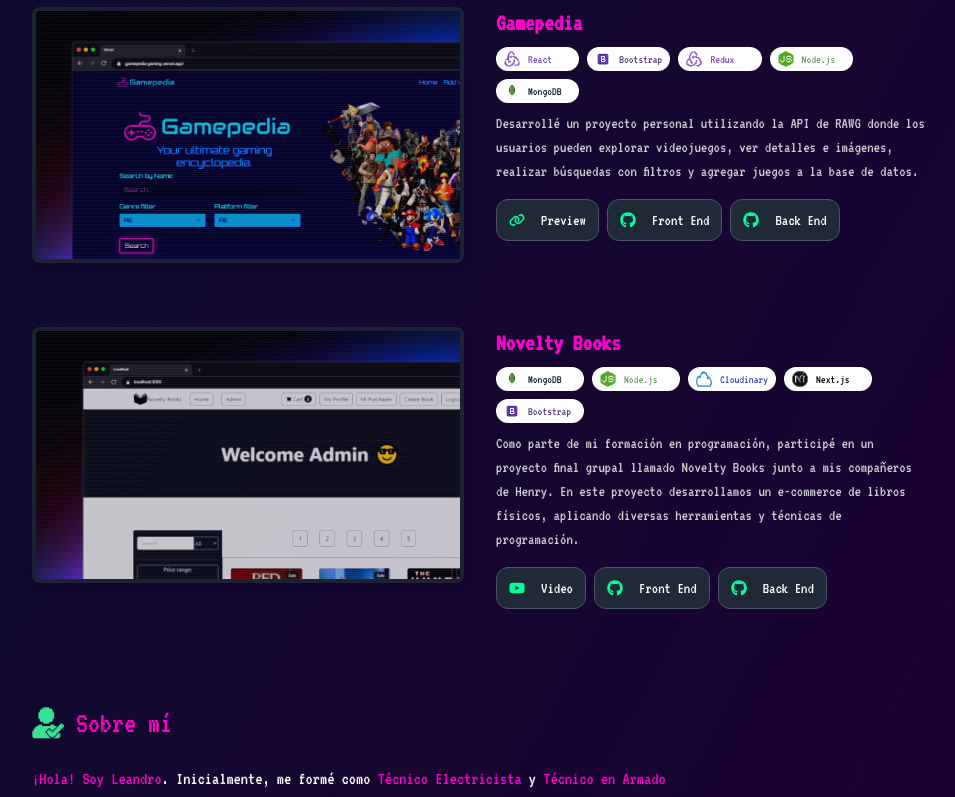
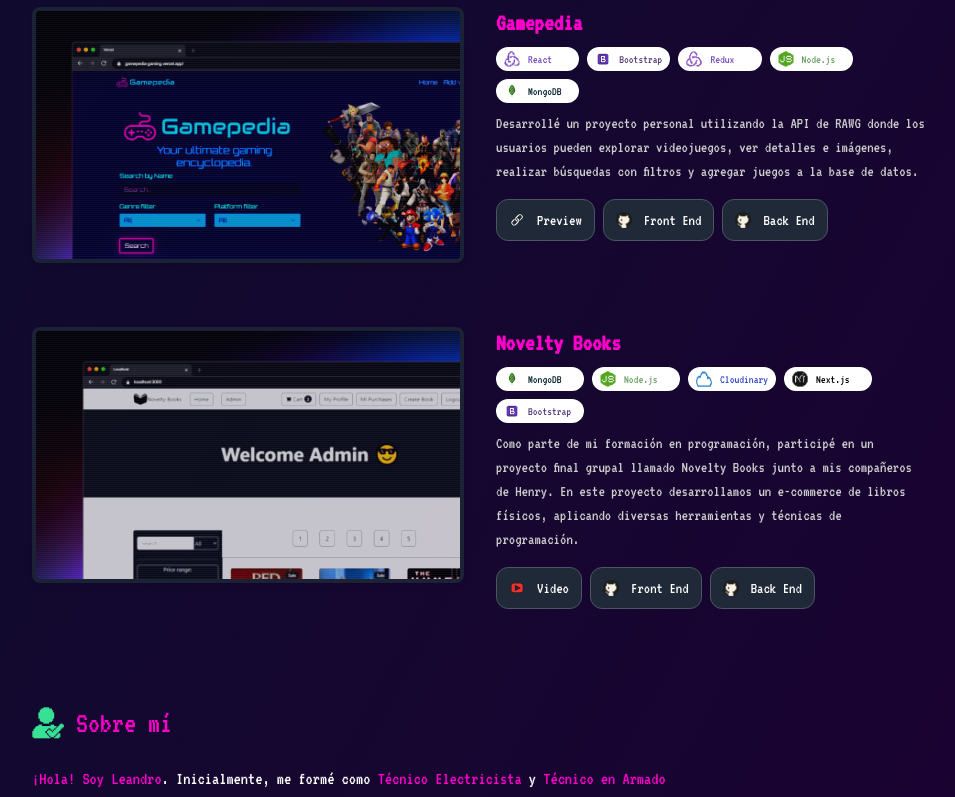
Before and after one commit to LeandroLicata/web-portfolio, a Next.js app: page / in a window 1280 px wide. Shown: the part 999-1796 px from the top of the page, without its empty margins (160-1115 px from the left). Built offline with nearby package versions, Linux system fonts and the light colour scheme.

Commit message:
projects icons

```diff
--- a/src/components/LinkButton.tsx
+++ b/src/components/LinkButton.tsx
@@ -12,7 +12,7 @@
       role="link"
       target="_blank"
       rel="noopener"
-      className="inline-flex items-center justify-center gap-2 px-3 py-2 space-x-2 text-base text-white transition bg-gray-800 border border-gray-600 focus-visible:ring-yellow-500/80 text-md hover:bg-gray-800 hover:border-gray-900 group max-w-fit rounded-xl hover:text-white focus:outline-none focus-visible:outline-none focus-visible:ring focus-visible:ring-white focus-visible:ring-offset-2 active:bg-black"
+      className="inline-flex items-center justify-center gap-2 px-3 py-2 space-x-1 text-base text-white transition bg-gray-800 border border-gray-600 focus-visible:ring-yellow-500/80 text-md hover:bg-gray-800 hover:border-gray-900 group max-w-fit rounded-xl hover:text-white focus:outline-none focus-visible:outline-none focus-visible:ring focus-visible:ring-white focus-visible:ring-offset-2 active:bg-black"
     >
       {children}
     </a>
--- a/src/components/Projects.tsx
+++ b/src/components/Projects.tsx
@@ -1,19 +1,3 @@
-import {
-  SiNextdotjs,
-  SiTypescript,
-  SiRedux,
-  SiCloudinary,
-} from "react-icons/si";
-import { RiTailwindCssFill } from "react-icons/ri";
-import {
-  FaGithub,
-  FaNodeJs,
-  FaReact,
-  FaBootstrap,
-  FaYoutube,
-} from "react-icons/fa";
-import { FaLink } from "react-icons/fa6";
-import { BiLogoMongodb } from "react-icons/bi";
 import LinkButton from "./LinkButton";
 import TVEffect from "./TVEffect";
 
@@ -74,7 +58,7 @@
       {
         href: "https://www.timbring.com/",
         label: "Preview",
-        icon: FaLink,
+        iconSrc: "/icons/link.png",
       },
     ],
     image: "/images/Timbring.png",
@@ -88,17 +72,17 @@
       {
         href: "https://gamepedia-gaming.vercel.app/",
         label: "Preview",
-        icon: FaLink,
+        iconSrc: "/icons/link.png",
       },
       {
         href: "https://github.com/LeandroLicata/PI-Videogames-Frontend",
         label: "Front End",
-        icon: FaGithub,
+        iconSrc: "/icons/github.png",
       },
       {
         href: "https://github.com/LeandroLicata/PI-Videogames-Backend",
         label: "Back End",
-        icon: FaGithub,
+        iconSrc: "/icons/github.png",
       },
     ],
     image: "/images/Gamepedia.png",
@@ -112,17 +96,17 @@
       {
         href: "https://www.youtube.com/watch?v=6JF0WrhJlw0",
         label: "Video",
-        icon: FaYoutube,
+        iconSrc: "/icons/youtube.png",
       },
       {
         href: "https://github.com/Chitichi/PFFront",
         label: "Front End",
-        icon: FaGithub,
+        iconSrc: "/icons/github.png",
       },
       {
         href: "https://github.com/Arthaz1245/ProyectoFinalGrupo14Backend",
         label: "Back End",
-        icon: FaGithub,
+        iconSrc: "/icons/github.png",
       },
     ],
     image: "/images/Novelty-Books.png",
@@ -156,13 +140,11 @@
                     <span
                       className={`flex gap-x-2 rounded-full text-xs py-1 px-2 ${tag.className}`}
                     >
-                      {/* <tag.icon className="w-4 h-4 text-accent-yellow" /> */}
                       <img
                         src={tag.iconSrc}
                         alt={tag.name}
                         className="w-4 h-4"
                       />
-
                       {tag.name}
                     </span>
                   </li>
@@ -172,9 +154,9 @@
               <div className="mt-2 text-text-secondary">{description}</div>
 
               <footer className="flex items-start mt-4 gap-x-2">
-                {links.map(({ href, label, icon: Icon }) => (
+                {links.map(({ href, label, iconSrc }) => (
                   <LinkButton href={href} key={label}>
-                    <Icon className="w-4 h-4 text-accent-green" />
+                    <img src={iconSrc} alt={label} className="w-4" />
                     <span className="text-text-base">{label}</span>
                   </LinkButton>
                 ))}
```
Also changed, not shown: public/icons/link.png (added), public/icons/youtube.png (added).
